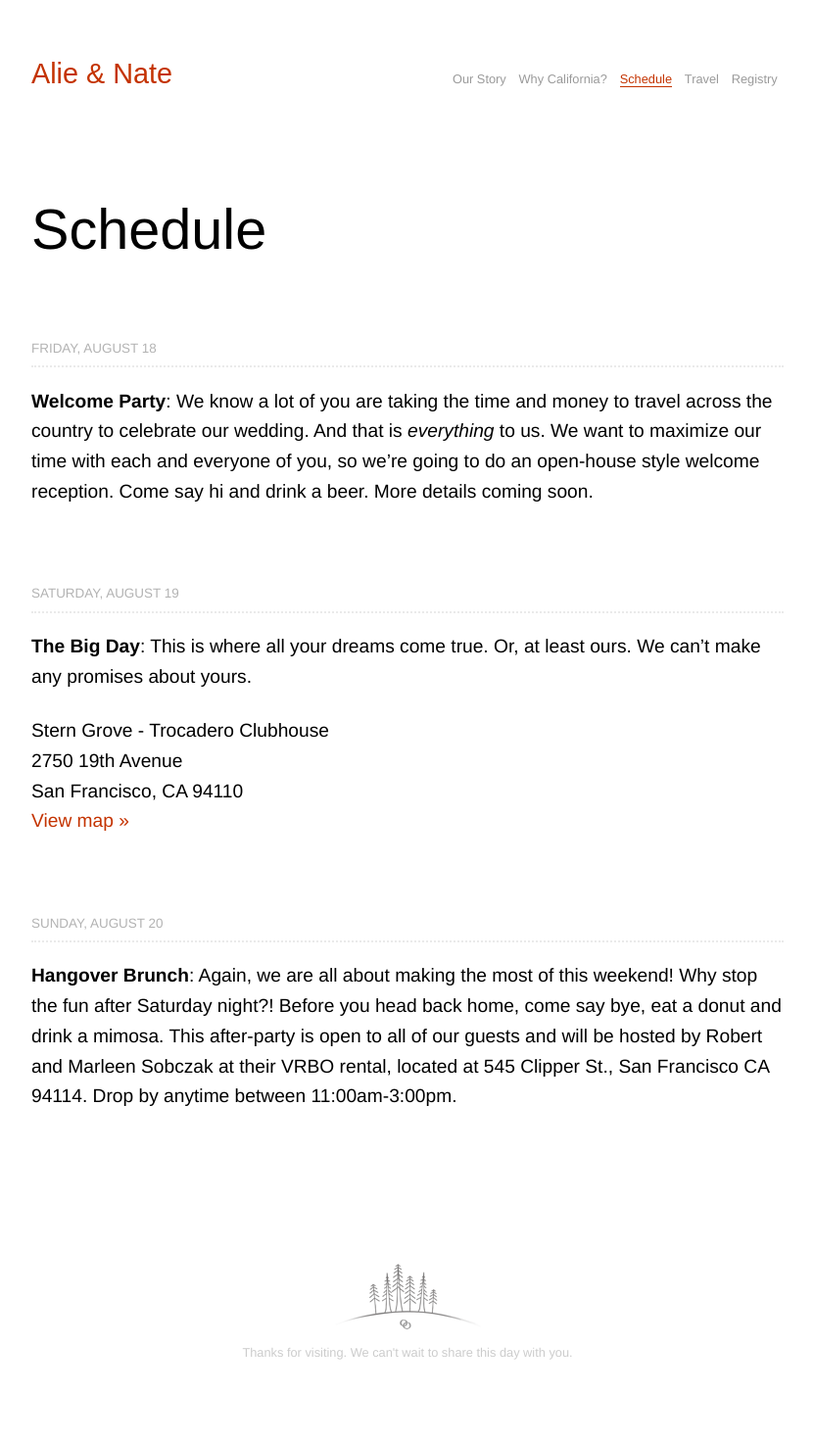
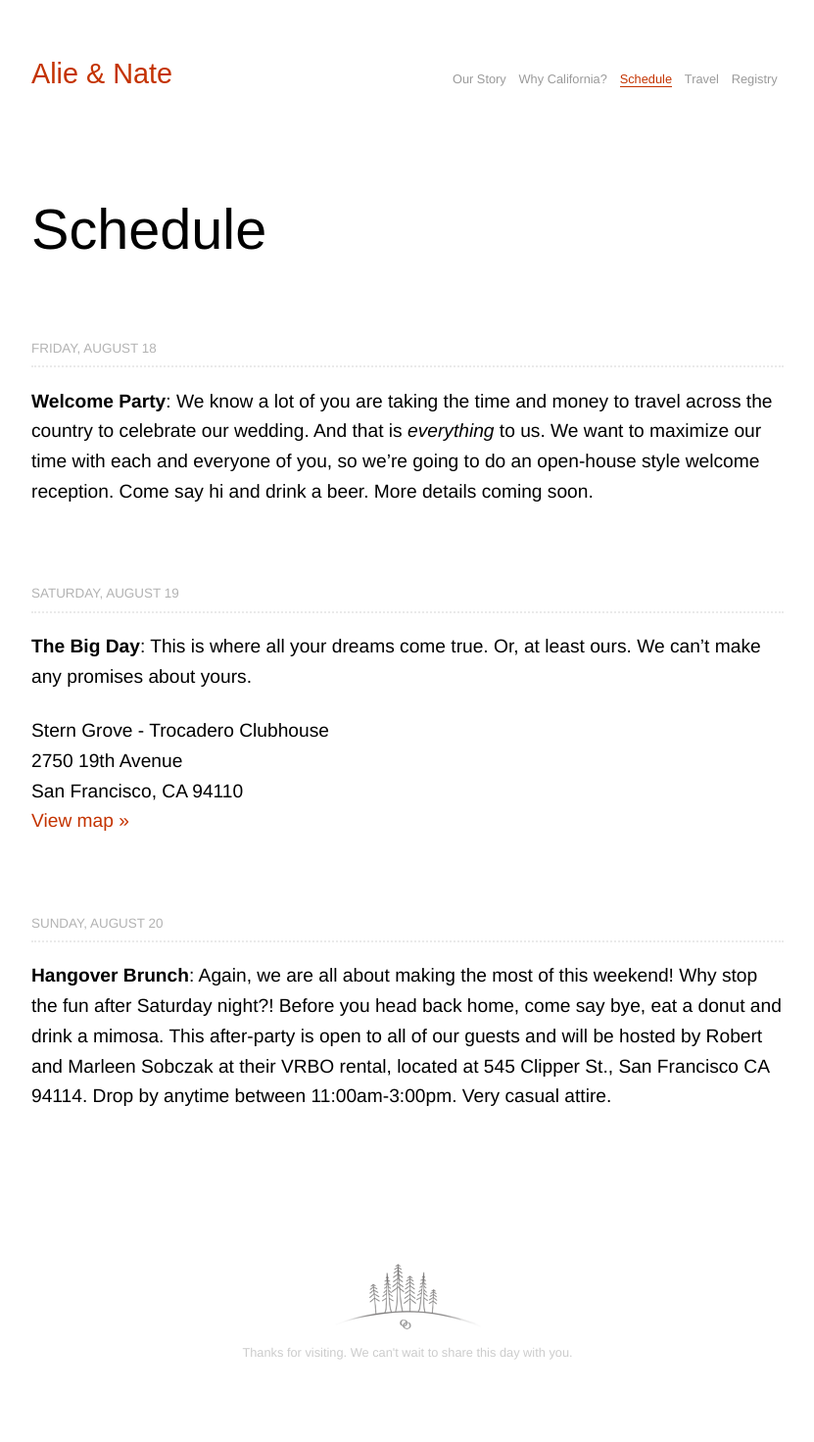
Before and after one commit to nkadlac/alieplusnate.com, a Jekyll site: the page built from schedule.md, in a window 1280 px wide. Shown: the whole page at 98% size, without its empty margins (224-1055 px from the left). Built offline with Jekyll 4.4.1, drawn with Linux system fonts in a browser that asks for light colours; some web fonts are replaced.

Commit message:
Updated Schedule

```diff
--- a/schedule.md
+++ b/schedule.md
@@ -20,4 +20,4 @@ San Francisco, CA 94110<br>
 
 ## Sunday, August 20
 
-**Hangover Brunch**: Again, we are all about making the most of this weekend! Why stop the fun after Saturday night?! Before you head back home, come say bye, eat a donut and drink a mimosa. This after-party is open to all of our guests and will be hosted by Robert and Marleen Sobczak at their VRBO rental, located at 545 Clipper St., San Francisco CA 94114. Drop by anytime between 11:00am-3:00pm.
+**Hangover Brunch**: Again, we are all about making the most of this weekend! Why stop the fun after Saturday night?! Before you head back home, come say bye, eat a donut and drink a mimosa. This after-party is open to all of our guests and will be hosted by Robert and Marleen Sobczak at their VRBO rental, located at 545 Clipper St., San Francisco CA 94114. Drop by anytime between 11:00am-3:00pm. Very casual attire.
```
